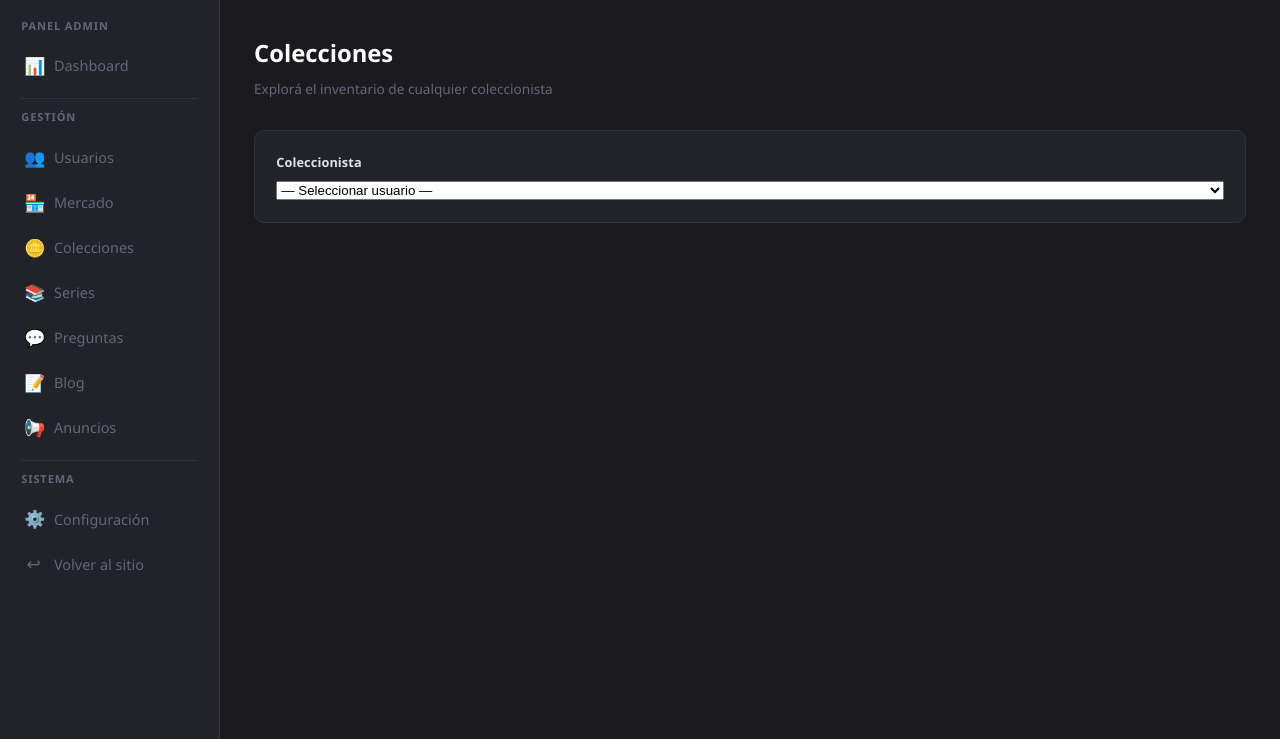
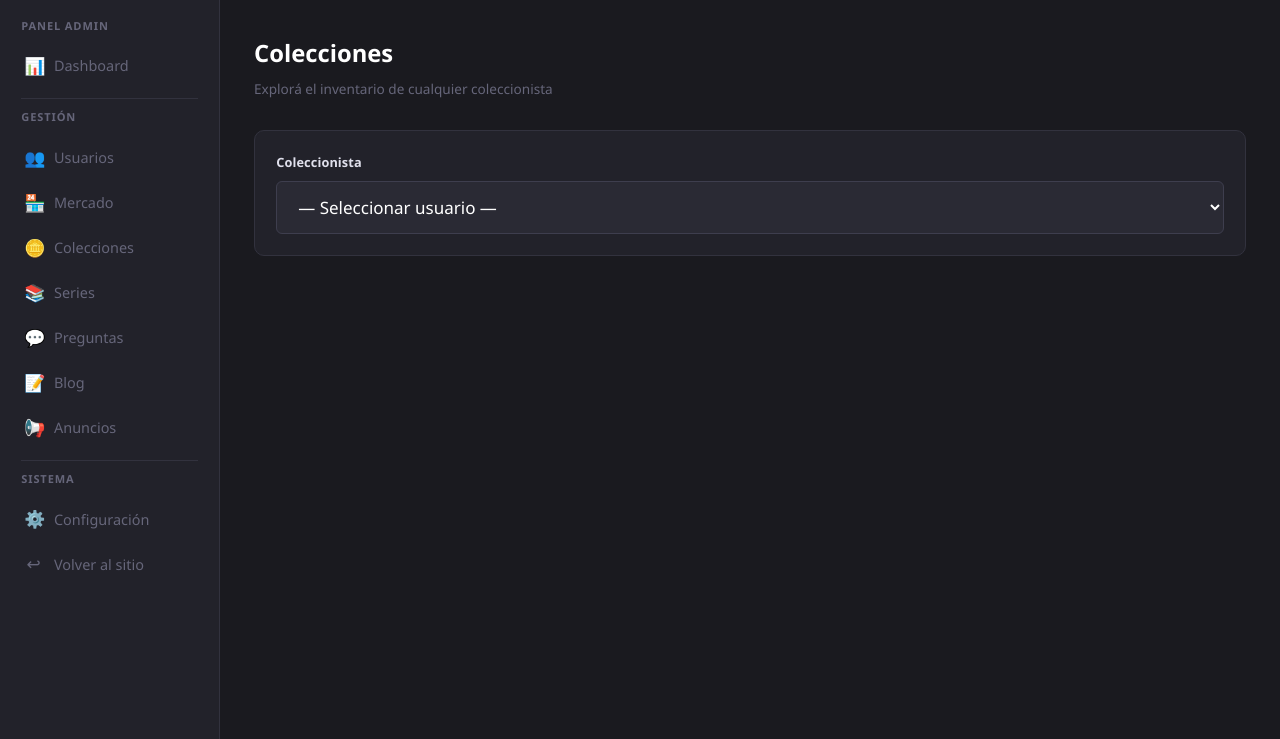
Before and after one commit to angelops1998/numisbol, a Python web app: template app/templates/admin/coleccion.html in a window 1280 px wide. Shown: the part 70-809 px from the top of the page. Run offline with Jinja, Linux system fonts and the light colour scheme; the template is opened without the code that fills it, so the values that code supplies are empty.

Commit message:
Estilar selects en el panel admin (main.css solo cubre inputs)
Co-Authored-By: Claude Fable 5 <noreply@anthropic.com>

```diff
--- a/app/static/css/admin.css
+++ b/app/static/css/admin.css
@@ -188,6 +188,30 @@
 .btn-toggle-on  { background: linear-gradient(135deg,#1d4ed8,#7c3aed); color:#fff; border-color:transparent; }
 .btn-toggle-off { background: var(--bg-card); color: var(--text-dim); }
 
+/* ── Selects (main.css solo estila inputs) ──────────────────── */
+.admin-main select {
+    background: var(--bg-input);
+    border: 1px solid var(--border-light);
+    border-radius: var(--radius);
+    padding: .75rem 1rem;
+    color: var(--text-primary);
+    font-size: var(--font-base);
+    font-family: inherit;
+    outline: none;
+    width: 100%;
+    cursor: pointer;
+    transition: border-color var(--transition), box-shadow var(--transition);
+}
+.admin-main select:focus {
+    border-color: var(--accent-dim);
+    box-shadow: 0 0 0 3px rgba(144,144,184,.12);
+}
+.admin-main select option,
+.admin-main select optgroup {
+    background: var(--bg-input);
+    color: var(--text-primary);
+}
+
 /* ── Responsive ─────────────────────────────────────────────── */
 @media (max-width: 768px) {
     .admin-layout { grid-template-columns: 1fr; }
```
